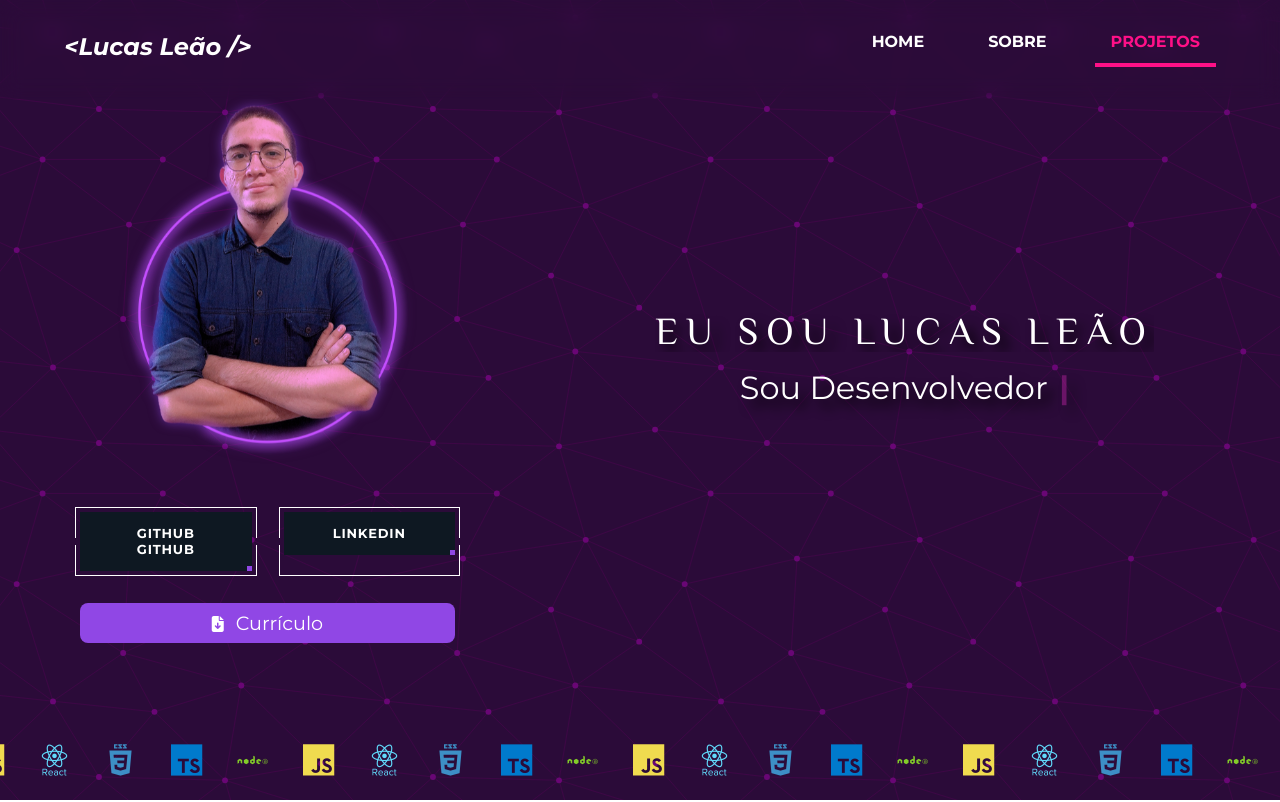
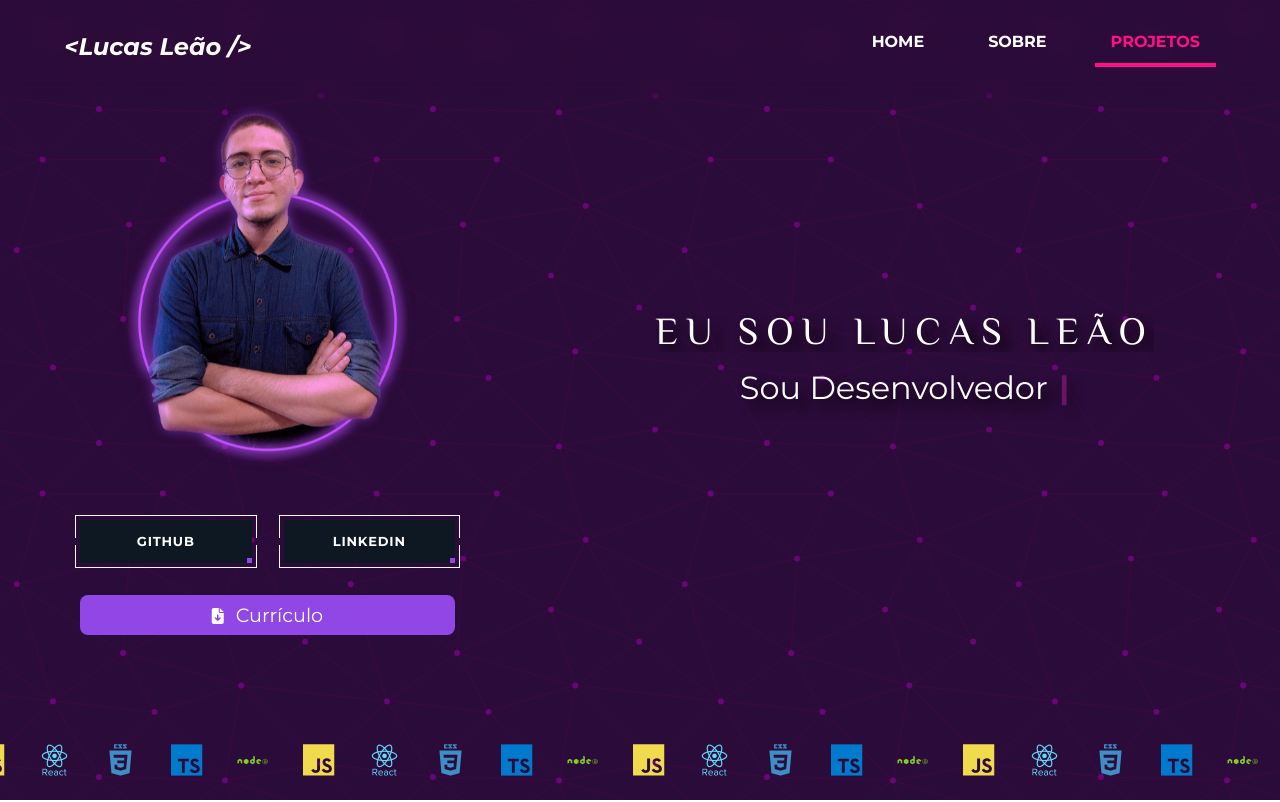
Before and after one commit to lllleao/portfolio, a React (Vite) app: page / in a window 1280 px wide. Shown: the top 802 px of the page. Built offline with nearby package versions, Linux system fonts and the light colour scheme; the HTML template or start-up script is replaced by a standard one.

Commit message:
feat: new header

```diff
--- a/src/components/Home/index.tsx
+++ b/src/components/Home/index.tsx
@@ -100,12 +100,10 @@ const Home = () => {
                             <li className="instagram button-borders">
                                 <a
                                     href="https://github.com/lllleao"
-                                    href="https://github.com/lllleao"
                                     target="_blank"
                                     className="primary-button"
                                     rel="noreferrer"
                                 >
-                                    GITHUB
                                     GITHUB
                                 </a>
                             </li>
```
